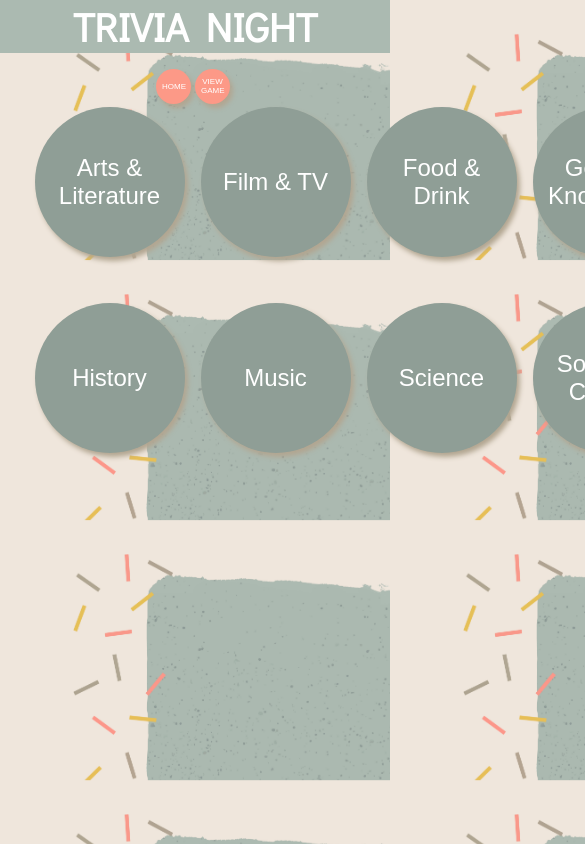
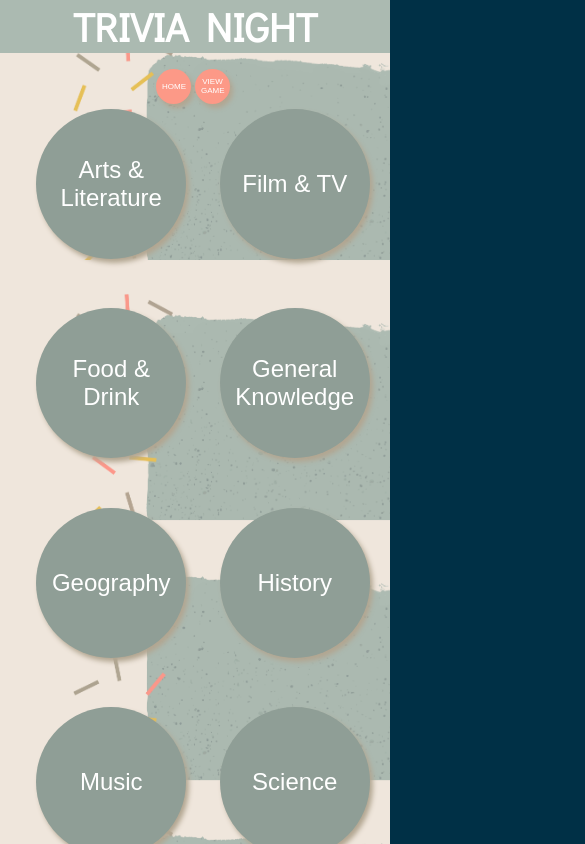
Before and after one commit to gjax78/trivia-night, a React (Create React App) app: page / in a window 390 px wide. Shown: the top 844 px of the page, 585 px wide, since content can reach past the window. Built offline with nearby package versions, Linux system fonts and the light colour scheme; a web font is replaced by a local one.

Commit message:
Add responsive design

```diff
--- a/src/components/Categories/Categories.css
+++ b/src/components/Categories/Categories.css
@@ -29,3 +29,22 @@ button:hover {
   grid-gap: 1em;
   margin: 10% 5% 5%;
 }
+
+@media screen and (max-width: 1000px) {
+  .button-container {
+    grid-template-columns: repeat(3, 1fr);
+  }
+}
+
+@media screen and (max-width: 600px) {
+  .button-container {
+    grid-template-columns: repeat(2, 1fr);
+  }
+}
+
+@media screen and (max-width: 500px) {
+  .button-container {
+    text-align: center;
+    grid-template-columns: repeat(2, 1fr);
+  }
+}
```
